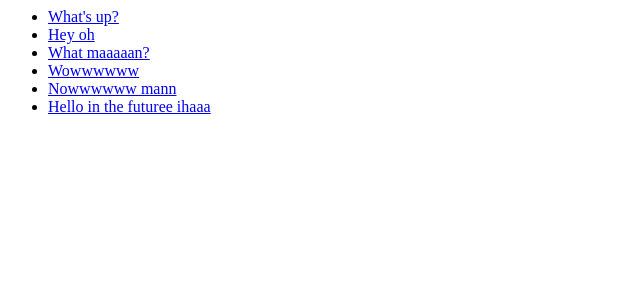
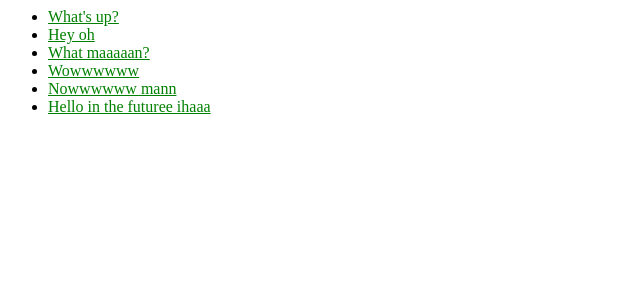
Before and after one commit to viniciuschan/django-project, a Django app: template intro/templates/intro/index.html in a window 1280 px wide. Shown: the top 300 px of the page, without its empty margins (0-640 px from the left). Run offline with Django 3.2, Linux system fonts and the light colour scheme; the template is opened without the code that fills it: values that come from a table or form of the project are taken from there, others are empty; data comes from the database, SQL or seed files in the repository.

Commit message:
Intro06 - Updated style and template

```diff
--- /dev/null
+++ b/intro/static/intro/style.css
@@ -0,0 +1,3 @@
+li a{
+	color: green;
+}
--- a/intro/templates/intro/index.html
+++ b/intro/templates/intro/index.html
@@ -1,3 +1,7 @@
+{% load static %}
+
+    <link rel="stylesheet" type="text/css" href="{% static 'intro/style.css' %}" />
+
 {% if latest_question_list %}
     <ul>
     {% for question in latest_question_list %}
```
